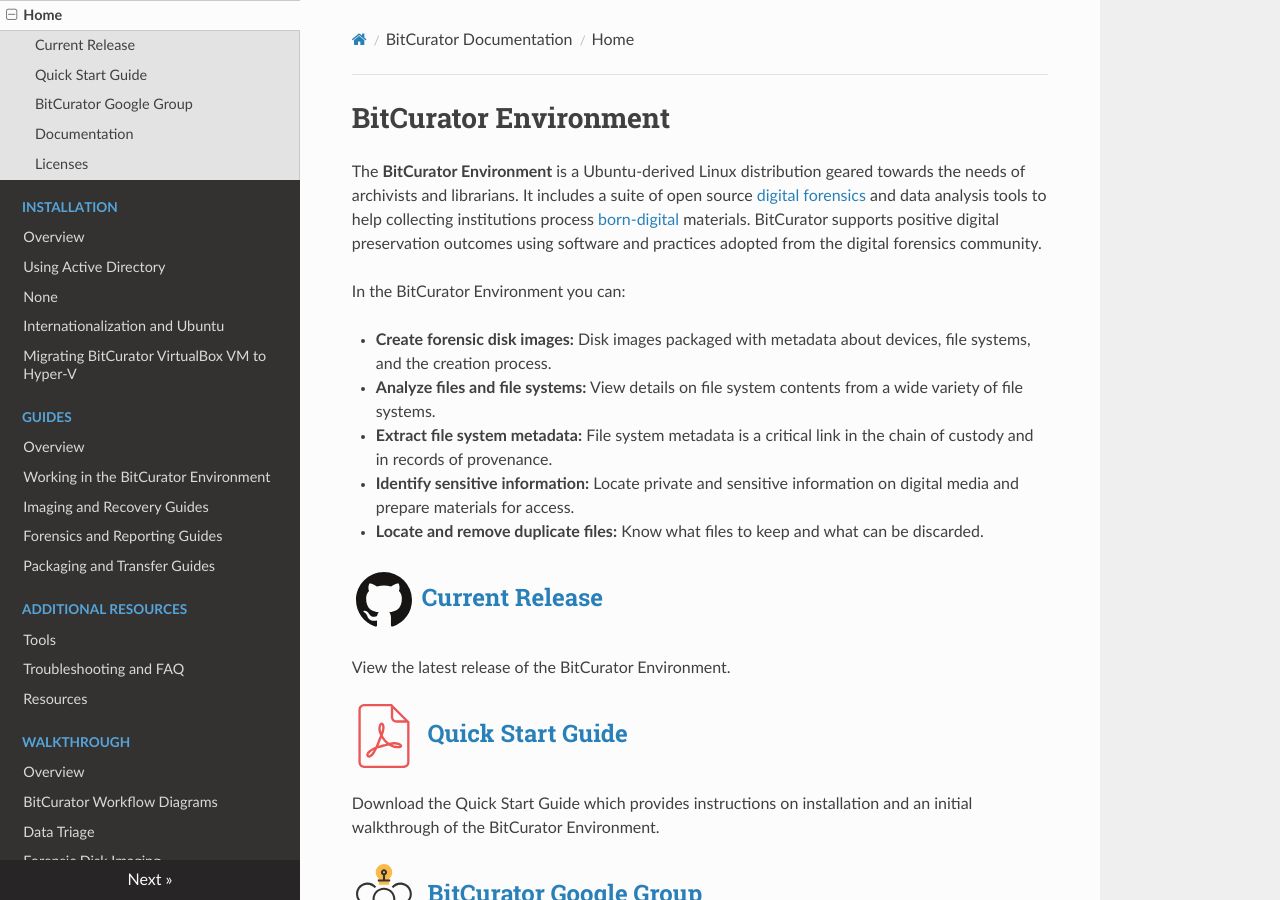
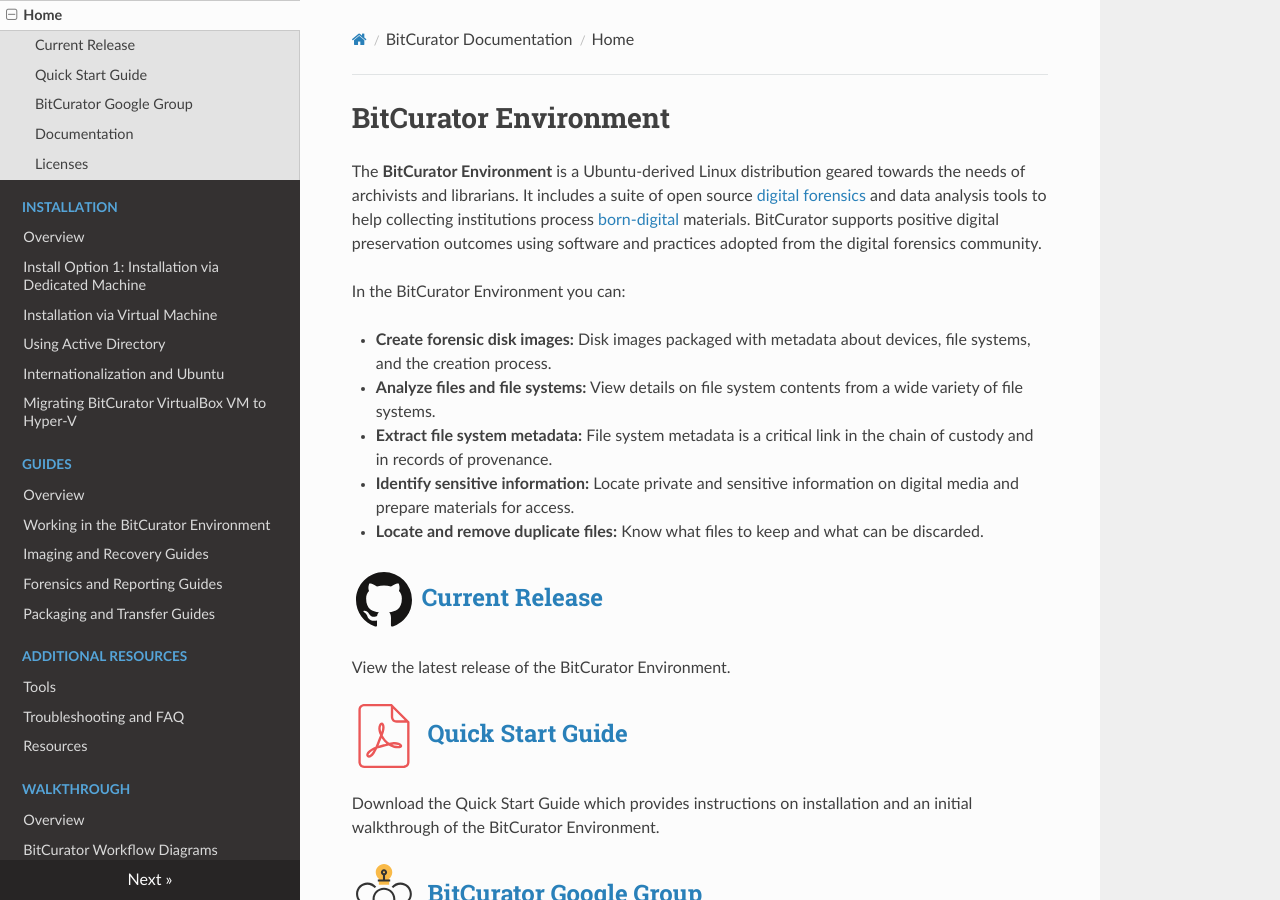
Before and after one commit to BitCurator/documentation, an MkDocs documentation site: the page built from docs/index.md, in a window 1280 px wide and 900 px high. Built offline with MkDocs 1.6.1, drawn with Linux system fonts in a browser that asks for light colours; nearby versions of some CDN libraries.

Commit message:
Update mkdocs.yml

```diff
--- a/mkdocs.yml
+++ b/mkdocs.yml
@@ -5,8 +5,9 @@
     - Home : 'index.md'
   - Installation:
     - Overview : 'Installing BitCurator/Installing BitCurator.md'
+    - 'Installing BitCurator/Install Option 1: Installation via Dedicated Machine.md'
+    - 'Installing BitCurator/Install Option 2: Installation via Virtual Machine.md'
     - Using Active Directory : 'Installing BitCurator/Configuring BitCurator to enable users to authenticate with Active Directory accounts.md'
-    - 'Installing BitCurator/Installation via Virtual Machine.md'
     - 'Installing BitCurator/Internationalization and Ubuntu.md'
     - 'Installing BitCurator/Migrating BitCurator VirtualBox VM to Hyper-V.md'
   - Guides:
```
